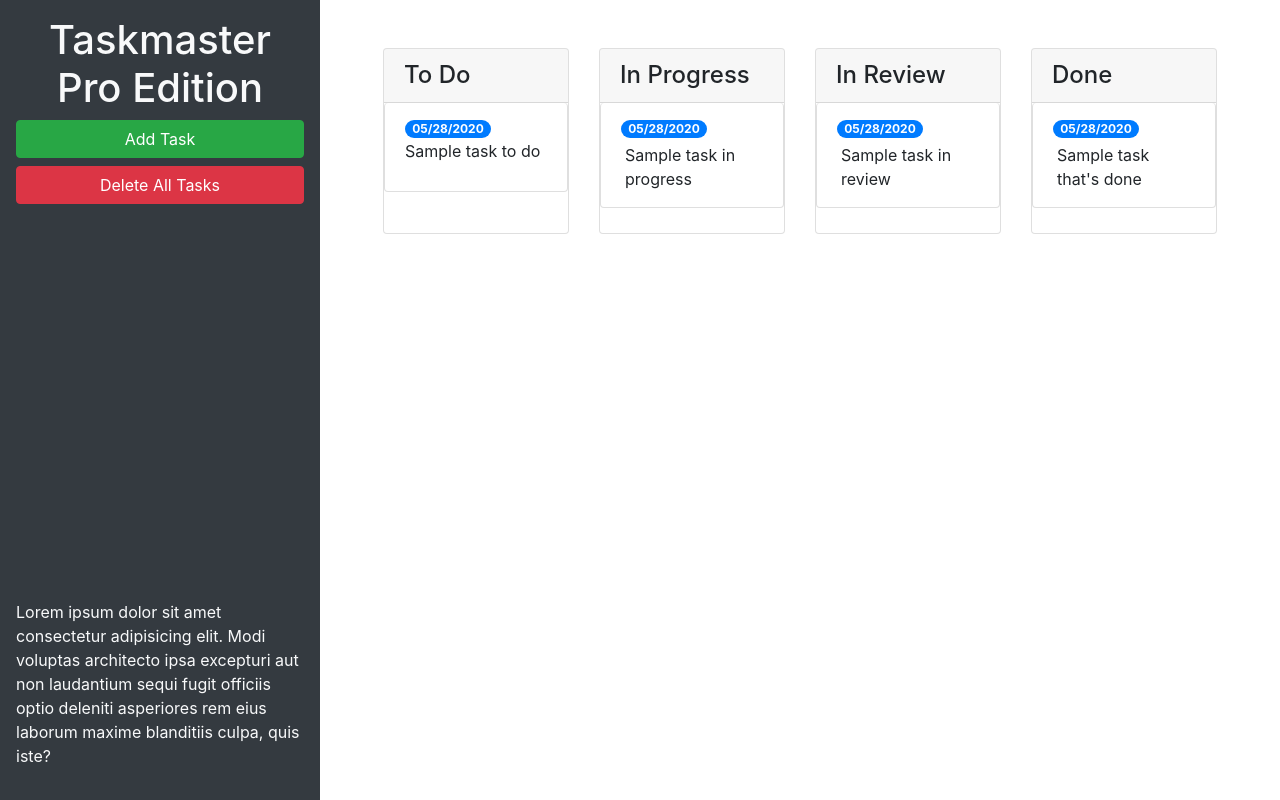
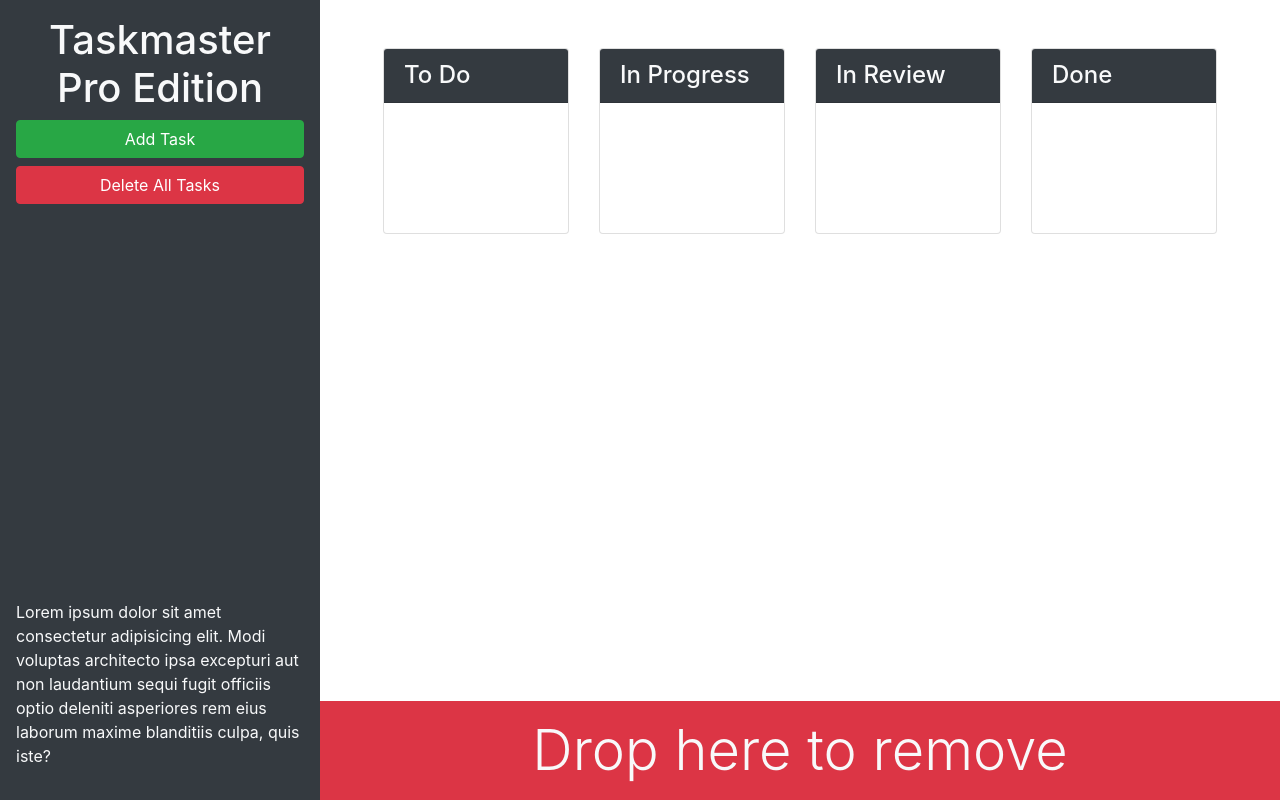
Before and after one commit to aburpee/taskmaster-pro, a plain HTML site: page index.html in a window 1280 px wide. Drawn offline with nearby package versions, Linux system fonts and the light colour scheme.

Commit message:
added coloring and remove zone

```diff
--- a/index.html
+++ b/index.html
@@ -13,62 +13,53 @@
 <body>
 
   <div class="row min-vh-100 no-gutters">
-    <header class="col-12 col-lg-3 bg-dark text-light d-flex flex-column p-4 p-lg-3">
+    <header class="col-12 col-lg-3 bg-dark text-light sticky-top d-flex flex-column p-4 p-lg-3">
       <h1 class="text-center">Taskmaster Pro Edition</h1>
       <button id="create-task" class="btn btn-block btn-success" data-toggle="modal" data-target="#task-form-modal">Add
         Task</button>
       <button id="remove-tasks" class="btn btn-block btn-danger">Delete All Tasks</button>
-      <p class="mt-auto">Lorem ipsum dolor sit amet consectetur adipisicing elit. Modi voluptas architecto ipsa
+      <p class="mt-auto d-non d-lg-block">Lorem ipsum dolor sit amet consectetur adipisicing elit. Modi voluptas architecto ipsa
         excepturi aut non
         laudantium sequi fugit officiis optio deleniti asperiores rem eius laborum maxime blanditiis culpa, quis iste?
       </p>
     </header>
-    <main class="col-12 col-lg-9">
+    <main class="col-12 col-lg-9 d-flex flex-column">
       <div class="m-5 row justify-content-around">
         <div class="col-12 col-md-6 col-xl-3 mb-3">
           <div class="card">
-            <h4 class="card-header">To Do</h4>
+            <h4 class="card-header bg-dark text-light">To Do</h4>
             <ul id="list-toDo" class="list-group">
-              <li class="list-group-item">
-                <span class="badge badge-primary badge-pill">05/28/2020</span>
-                <p>Sample task to do</p>
-              </li>
+
             </ul>
           </div>
         </div>
         <div class="col-12 col-md-6 col-xl-3 mb-3">
           <div class="card">
-            <h4 class="card-header">In Progress</h4>
+            <h4 class="card-header bg-dark text-light">In Progress</h4>
             <ul id="list-inProgress" class="list-group">
-              <li class = "list-group-item">
-                <span class = "badge badge-primary badge-pill">05/28/2020</span>
-                <p class="m-1">Sample task in progress</p>
-              </li>
+
             </ul>
           </div>
         </div>
         <div class="col-12 col-md-6 col-xl-3 mb-3">
           <div class="card">
-            <h4 class="card-header">In Review</h4>
+            <h4 class="card-header bg-dark text-light">In Review</h4>
             <ul id="list-done" class="list-group">
-              <li class="list-group-item">
-                <span class="badge badge-primary badge-pill">05/28/2020</span>
-                <p class="m-1">Sample task in review</p>
-              </li>
+
             </ul>
           </div>
         </div>
         <div class="col-12 col-md-6 col-xl-3 mb-3">
           <div class="card">
-            <h4 class="card-header">Done</h4>
+            <h4 class="card-header bg-dark text-light">Done</h4>
             <ul id="list-done" class="list-group">
-              <li class="list-group-item">
-                <span class="badge badge-primary badge-pill">05/28/2020</span>
-                <p class="m-1">Sample task that's done</p>
-              </li>
+
             </ul>
           </div>
         </div>
+      </div>
+      <div id="trash" class="mt-auto">
+        <div class="w-100 bg-danger p-3 text-center text-light display-4">Drop here to remove</div>
       </div>
     </main>
   </div>
```
